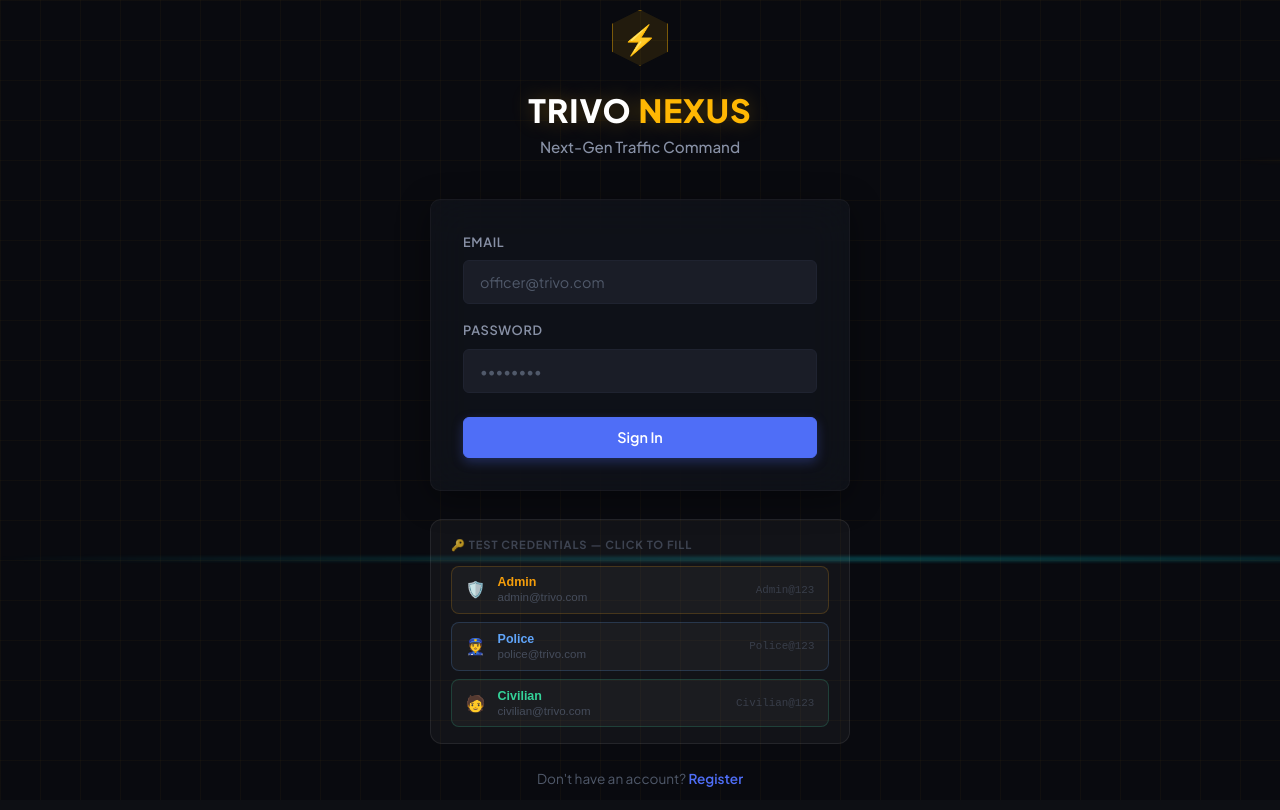
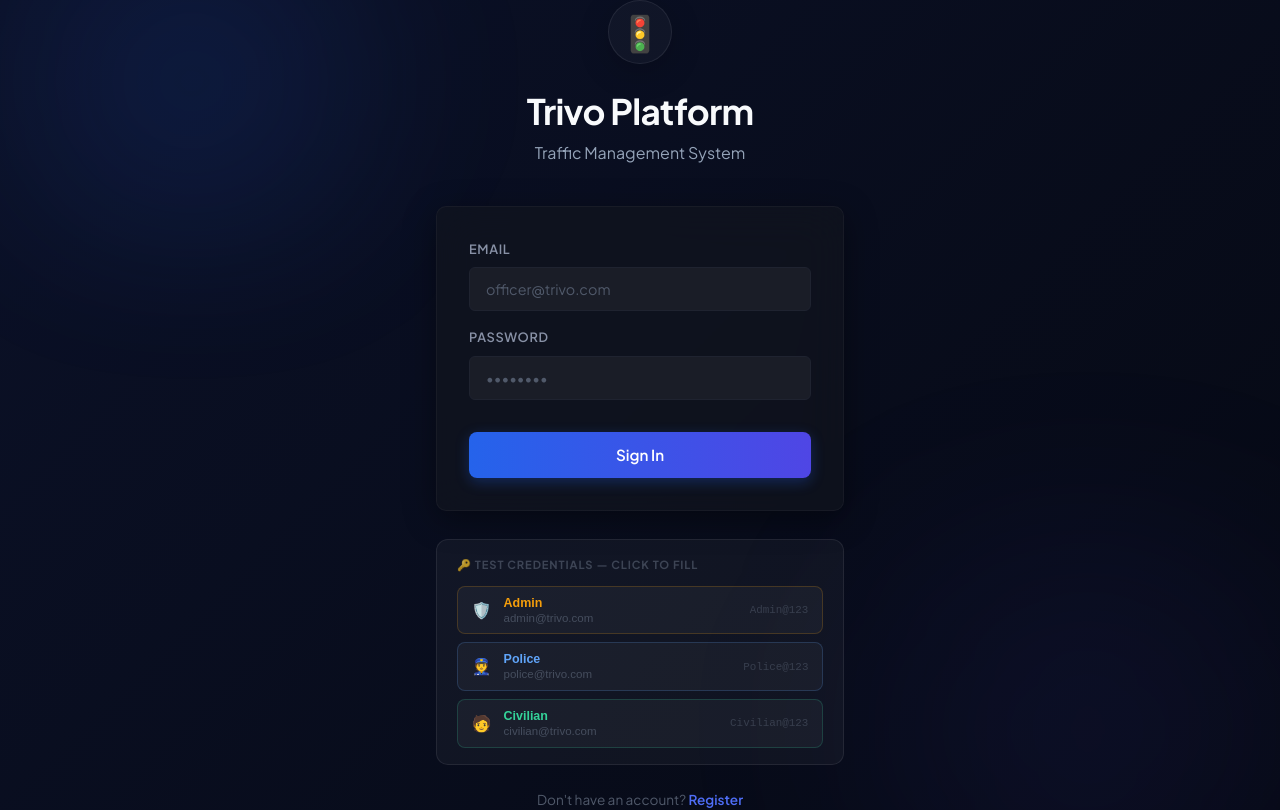
Before and after one commit to Poojan2006/traffic-frontend, a React (Vite) app: page /login in a window 1280 px wide. Built offline with nearby package versions, Linux system fonts and the light colour scheme.

Commit message:
Update login UI: Revert Nexus aesthetics and create premium trustworthy design

```diff
--- a/src/components/Login.jsx
+++ b/src/components/Login.jsx
@@ -38,51 +38,45 @@ const Login = () => {
 
     return (
         <div className="auth-container" style={{
-            background: '#090a0f',
-            backgroundImage: `
-                linear-gradient(rgba(255, 183, 3, 0.03) 1px, transparent 1px),
-                linear-gradient(90deg, rgba(255, 183, 3, 0.03) 1px, transparent 1px)
-            `,
-            backgroundSize: '40px 40px',
+            background: 'linear-gradient(135deg, #0b1128 0%, #060913 100%)',
             position: 'relative',
             overflow: 'hidden'
         }}>
-            {/* Animated Car Light Trails */}
-            <div style={{ position: 'absolute', top: '20%', left: '-20%', width: '140%', height: '2px', background: 'linear-gradient(90deg, transparent, #ffb703, #ff4d4d, transparent)', filter: 'blur(2px)', opacity: 0.6, animation: 'driveRight 6s linear infinite' }}></div>
-            <div style={{ position: 'absolute', bottom: '30%', right: '-20%', width: '140%', height: '2px', background: 'linear-gradient(-90deg, transparent, #00f0ff, transparent)', filter: 'blur(2px)', opacity: 0.6, animation: 'driveLeft 8s linear infinite 2s' }}></div>
+            {/* Soft Ambient Lights */}
+            <div style={{ position: 'absolute', top: '-15%', left: '-10%', width: '50%', height: '50%', background: 'radial-gradient(circle, rgba(37, 99, 235, 0.15) 0%, transparent 70%)', filter: 'blur(60px)' }}></div>
+            <div style={{ position: 'absolute', bottom: '-20%', right: '-15%', width: '60%', height: '60%', background: 'radial-gradient(circle, rgba(79, 70, 229, 0.1) 0%, transparent 70%)', filter: 'blur(80px)' }}></div>
 
-            <div className="auth-card" style={{ position: 'relative', zIndex: 10 }}>
+            <div className="auth-card" style={{ position: 'relative', zIndex: 10, width: '100%', maxWidth: '440px', padding: '0 1rem' }}>
                 {/* Header */}
                 <div style={{ textAlign: 'center', marginBottom: '2.5rem' }}>
                     <div
                         style={{
-                            width: 56,
-                            height: 56,
-                            background: 'rgba(255, 183, 3, 0.1)',
-                            border: '1px solid rgba(255, 183, 3, 0.4)',
+                            width: 64,
+                            height: 64,
+                            background: 'rgba(255, 255, 255, 0.03)',
+                            border: '1px solid rgba(255, 255, 255, 0.08)',
+                            borderRadius: '50%',
                             display: 'flex',
                             alignItems: 'center',
                             justifyContent: 'center',
-                            fontSize: '1.8rem',
+                            fontSize: '2.2rem',
                             margin: '0 auto 1.5rem',
-                            boxShadow: '0 0 20px rgba(255, 183, 3, 0.2)',
-                            clipPath: 'polygon(50% 0%, 100% 25%, 100% 75%, 50% 100%, 0% 75%, 0% 25%)'
+                            boxShadow: '0 8px 32px rgba(0, 0, 0, 0.2)'
                         }}
                     >
-                        ⚡
+                        🚦
                     </div>
                     <h1 style={{
-                        fontSize: '2rem',
-                        fontWeight: 900,
-                        color: '#fff',
-                        letterSpacing: '1px',
-                        textShadow: '0 0 20px rgba(255,183,3,0.3)',
-                        marginBottom: '0.2rem'
+                        fontSize: '2.2rem',
+                        fontWeight: 700,
+                        color: '#f8fafc',
+                        letterSpacing: '-0.02em',
+                        marginBottom: '0.4rem'
                     }}>
-                        TRIVO <span style={{ color: '#ffb703' }}>NEXUS</span>
+                        Trivo Platform
                     </h1>
-                    <p style={{ color: 'var(--text-sub)', fontSize: '0.95rem', fontWeight: 500 }}>
-                        Next-Gen Traffic Command
+                    <p style={{ color: '#94a3b8', fontSize: '1rem', fontWeight: 400 }}>
+                        Traffic Management System
                     </p>
                 </div>
 
@@ -130,7 +124,17 @@ const Login = () => {
                         <button
                             type="submit"
                             className="btn btn-primary"
-                            style={{ width: '100%', marginTop: '0.5rem' }}
+                            style={{
+                                width: '100%',
+                                marginTop: '1rem',
+                                background: 'linear-gradient(to right, #2563eb, #4f46e5)',
+                                border: 'none',
+                                padding: '0.85rem',
+                                borderRadius: '8px',
+                                fontSize: '0.95rem',
+                                fontWeight: 600,
+                                boxShadow: '0 4px 14px rgba(37, 99, 235, 0.3)'
+                            }}
                             disabled={loading}
                         >
                             {loading ? 'Signing in...' : 'Sign In'}
```
